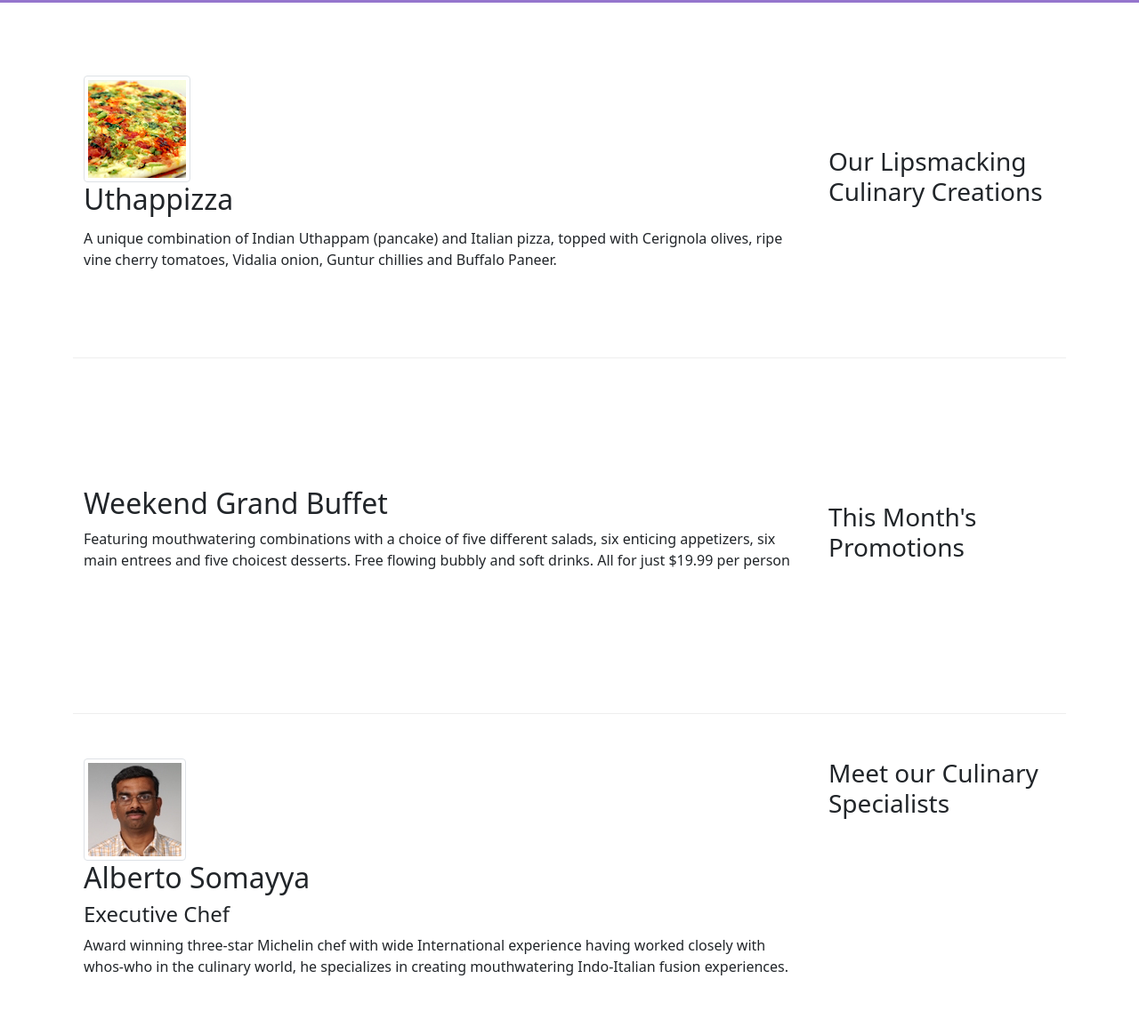
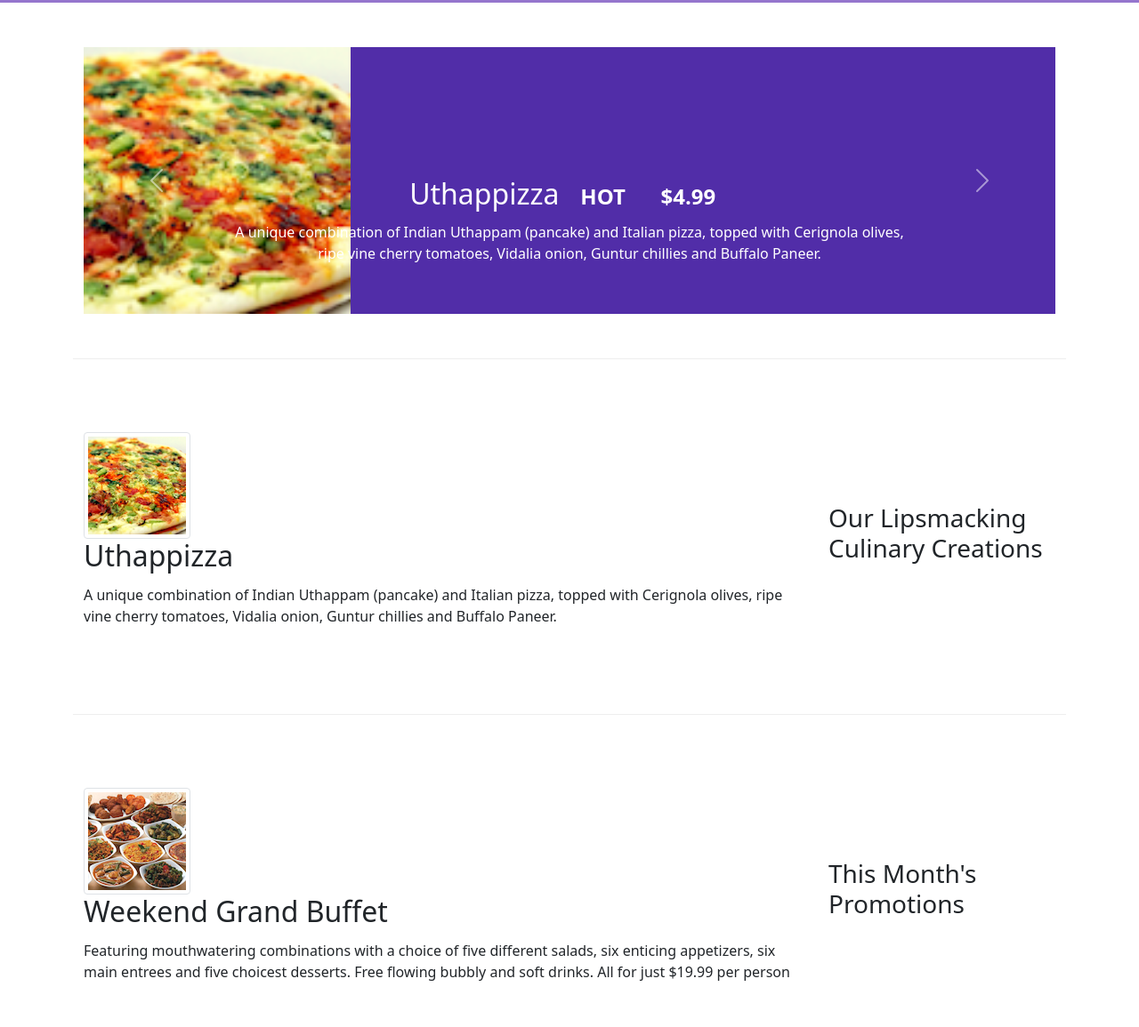
Before and after one commit to NTUTUalu/Demo, a website: page index.html in a window 1280 px wide. Shown: the part 373-1528 px from the top of the page at 89% size. Drawn offline with nearby package versions, Linux system fonts and the light colour scheme.

Commit message:
carousel

```diff
--- a/css/styles.css
+++ b/css/styles.css
@@ -45,3 +45,18 @@ body {
     border-bottom: 1px solid lightblue;
     padding: 10px;
 }
+
+.carousel {
+    background:#512DA8;
+}
+
+.carousel-item {
+  height: 300px;
+}
+
+.carousel-item img {
+    position: absolute;
+    top: 0;
+    left: 0;
+    min-height: 300px;
+}
--- a/index.html
+++ b/index.html
@@ -94,6 +94,54 @@
     </header>
 
     <div class=" container">
+
+        <div class="row row-content">
+            <div class="col">
+                <div id="mycarousel" class="carousel slide" data-ride="carousel">
+                    <div class="carousel-inner" role="listbox">
+                        <div class="carousel-item active">
+                            <img class="d-block img-fluid"
+                                src="img/uthappizza.png" alt="Uthappizza">
+                            <div class="carousel-caption d-none d-md-block">
+                                <h2>Uthappizza <span class="badge badge-danger">HOT</span> <span class="badge badge-pill badge-default">$4.99</span></h2>
+                                <p class="d-none d-sm-block">A unique combination of Indian Uthappam (pancake) and Italian pizza, topped with Cerignola olives, ripe vine cherry tomatoes, Vidalia onion, Guntur chillies and Buffalo Paneer.</p>
+                            </div>
+                        </div>
+                        <div class="carousel-item">
+                            <img class="d-block img-fluid"
+                                src="img/buffet.png" alt="buffet">
+                            <div class="carousel-caption d-none d-md-block">
+                                <h2>Weekend Grand Buffet <span class="badge badge-danger">HOT</span> <span class="badge badge-pill badge-default">$4.99</span></h2>
+                                <p class="d-none d-sm-block">Featuring mouthwatering combinations with a choice of five different salads, six enticing appetizers, six main entrees and five choicest desserts. Free flowing bubbly and soft drinks. All for just $19.99 per person </p>
+                            </div>
+                        </div>
+
+                        <div class="carousel-item">
+                            <img class="d-block img-fluid"
+                                src="img/alberto.png" alt="alberto">
+                            <div class="carousel-caption d-none d-md-block">
+                                <h2>Alberto Somayya</h2>
+                                <h4>Executive Chef</h4>
+                                <p class="d-none d-sm-block">Award winning three-star Michelin chef with wide International experience having worked closely with whos-who in the culinary world, he specializes in creating mouthwatering Indo-Italian fusion experiences. </p>
+                            </div>
+                        </div>
+                    </div>
+                        <ol class="carousel-indicators">
+                            <li data-target="#mycarousel" data-slide-to="0" class="active"></li>
+                            <li data-target="#mycarousel" data-slide-to="1"></li>
+                            <li data-target="#mycarousel" data-slide-to="2"></li>
+                        </ol>
+                            <a class="carousel-control-prev" href="#mycarousel" role="button" data-slide="prev">
+                                <span class="carousel-control-prev-icon"></span>
+                            </a>
+                            <a class="carousel-control-next" href="#mycarousel" role="button" data-slide="next">
+                                <span class="carousel-control-next-icon"></span>
+                            </a>
+                </div>
+             </div>
+        </div>
+
+
         <div class= "row row-content align-items-center">
             <div class="col-12 col-sm-4 order-sm-last col-md-3">
                 <h3>Our Lipsmacking Culinary Creations</h3>
@@ -104,7 +152,8 @@
                 src="img/uthappizza.png" alt="uthappizza">
                 <div class="media-body">
                     <h2 class="mt-0"> Uthappizza <span class="badge badge-danger">HOT</span> <span class="badge badge-pill badge-secondary">$4.99</span></h2>
-                    <p class="hidden-xs-down">A unique combination of Indian Uthappam (pancake) and Italian pizza, topped with Cerignola olives, ripe vine cherry tomatoes, Vidalia onion, Guntur chillies and Buffalo Paneer.</p>
+                    <p class="d-none d-sm-block">A unique combination of Indian Uthappam (pancake) and Italian pizza, topped with Cerignola olives, ripe vine cherry tomatoes, Vidalia onion, Guntur chillies and Buffalo Paneer.</p>
+
                 </div>
             </div>
         </div>
@@ -115,9 +164,15 @@
             <div class="col-12 col-sm-4 order-sm-last col-md-3">
                 <h3>This Month's Promotions</h3>
             </div>
-            <div class="col col-sm order-sm-first col-md">
-                <h2>Weekend Grand Buffet</h2>
-                <p>Featuring mouthwatering combinations with a choice of five different salads, six enticing appetizers, six main entrees and five choicest desserts. Free flowing bubbly and soft drinks. All for just $19.99 per person </p>
+            <div class="col-sm col-md flex-first">
+                <div class="media ">
+                    <img class="d-flex mr-3 img-thumbnail align-self-center"
+                    src="img/buffet.png" alt="buffet">
+                    <div class="media-body">
+                        <h2 class="mt-0"> Weekend Grand Buffet<span class="badge badge-danger">HOT</span> </h2>
+                        <p>Featuring mouthwatering combinations with a choice of five different salads, six enticing appetizers, six main entrees and five choicest desserts. Free flowing bubbly and soft drinks. All for just $19.99 per person </p>
+                    </div>
+                </div>
             </div>
         </div>
 
```
